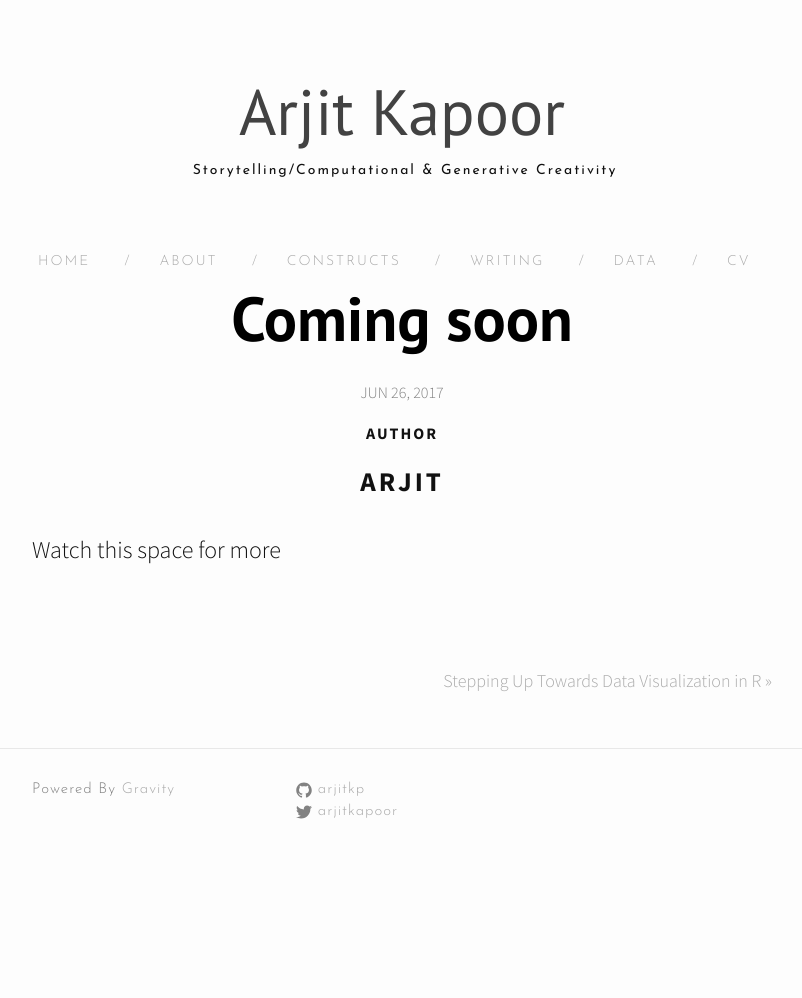
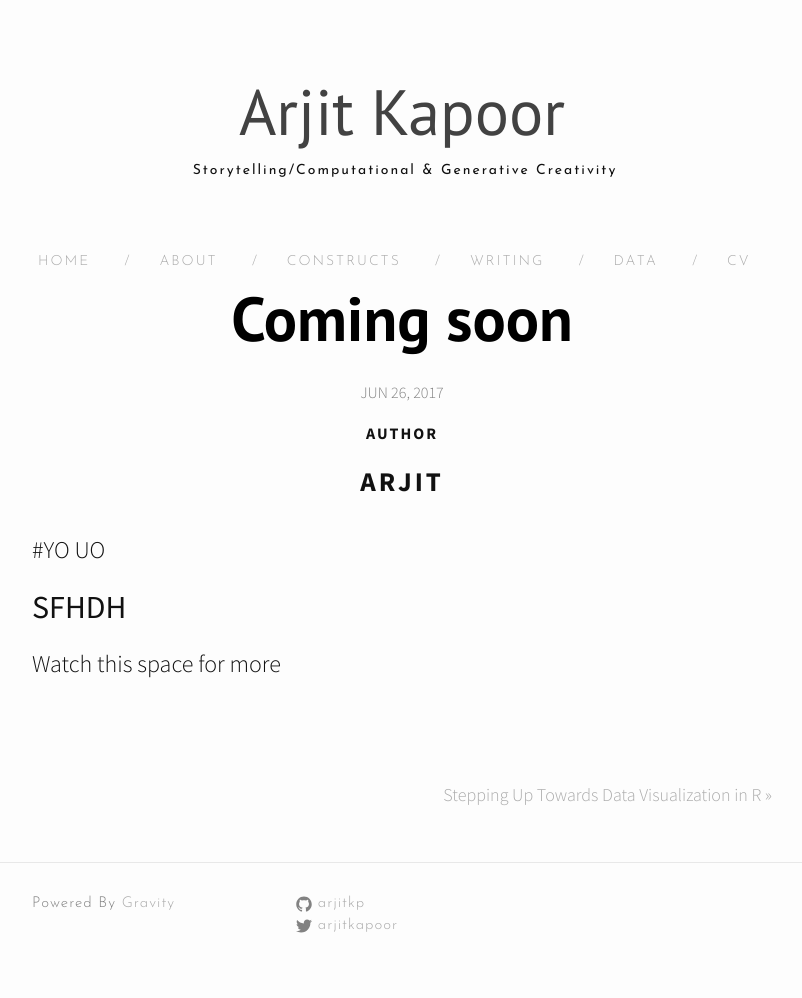
Before and after one commit to manuelvarzen/arjitkp.github.io, a Jekyll site: the page built from _posts/2017-06-27-testdata.markdown, in a window 1280 px wide. Shown: the whole page, without its empty margins (238-1040 px from the left). Built offline with Jekyll 4.4.1, drawn with Linux system fonts in a browser that asks for light colours; nearby versions of some CDN libraries; before the commit the page ends 900 px from its top, so only the background shows below that.

Commit message:
Update 2017-06-27-testdata.markdown

```diff
--- a/_posts/2017-06-27-testdata.markdown
+++ b/_posts/2017-06-27-testdata.markdown
@@ -9,5 +9,6 @@ author: "Arjit"
 
 
 
-
+#YO UO
+## SFHDH
 Watch this space for more
```
